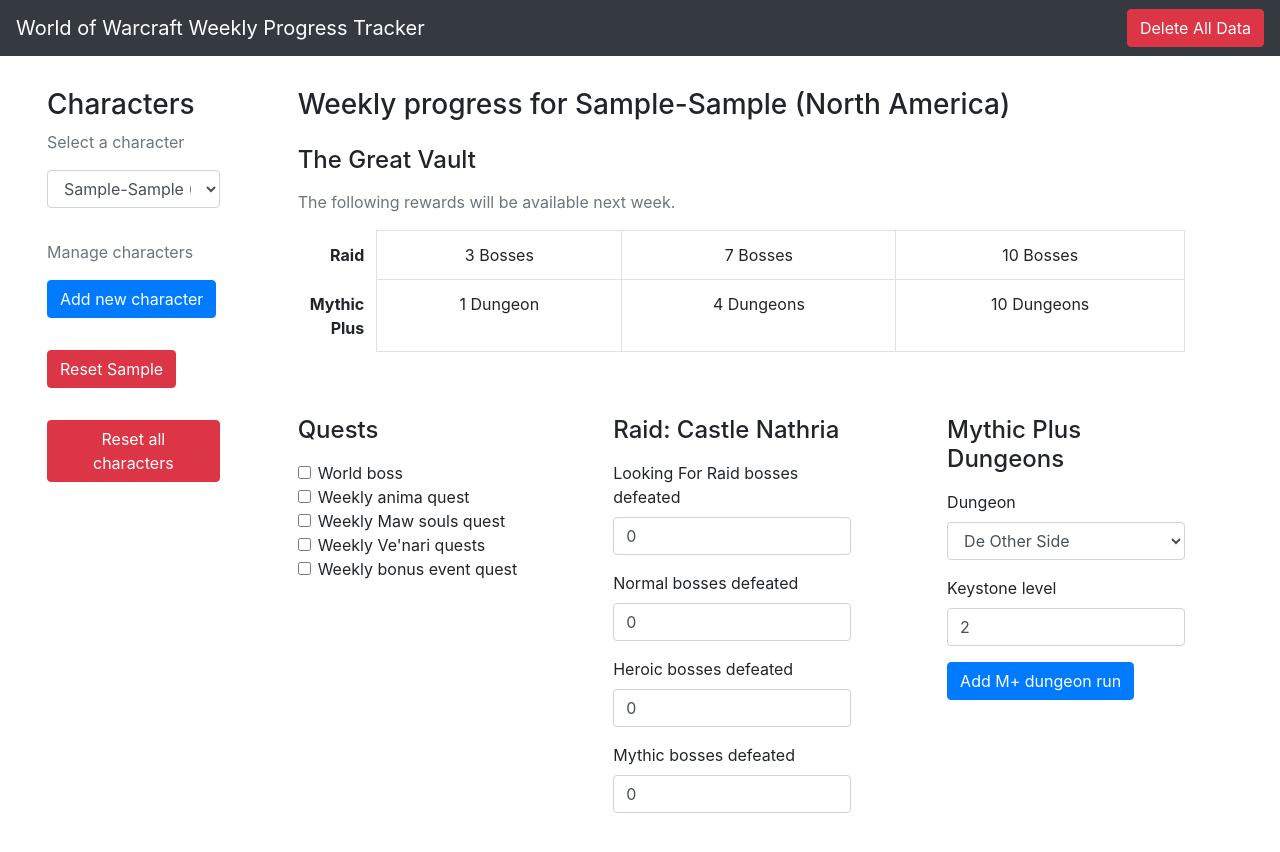
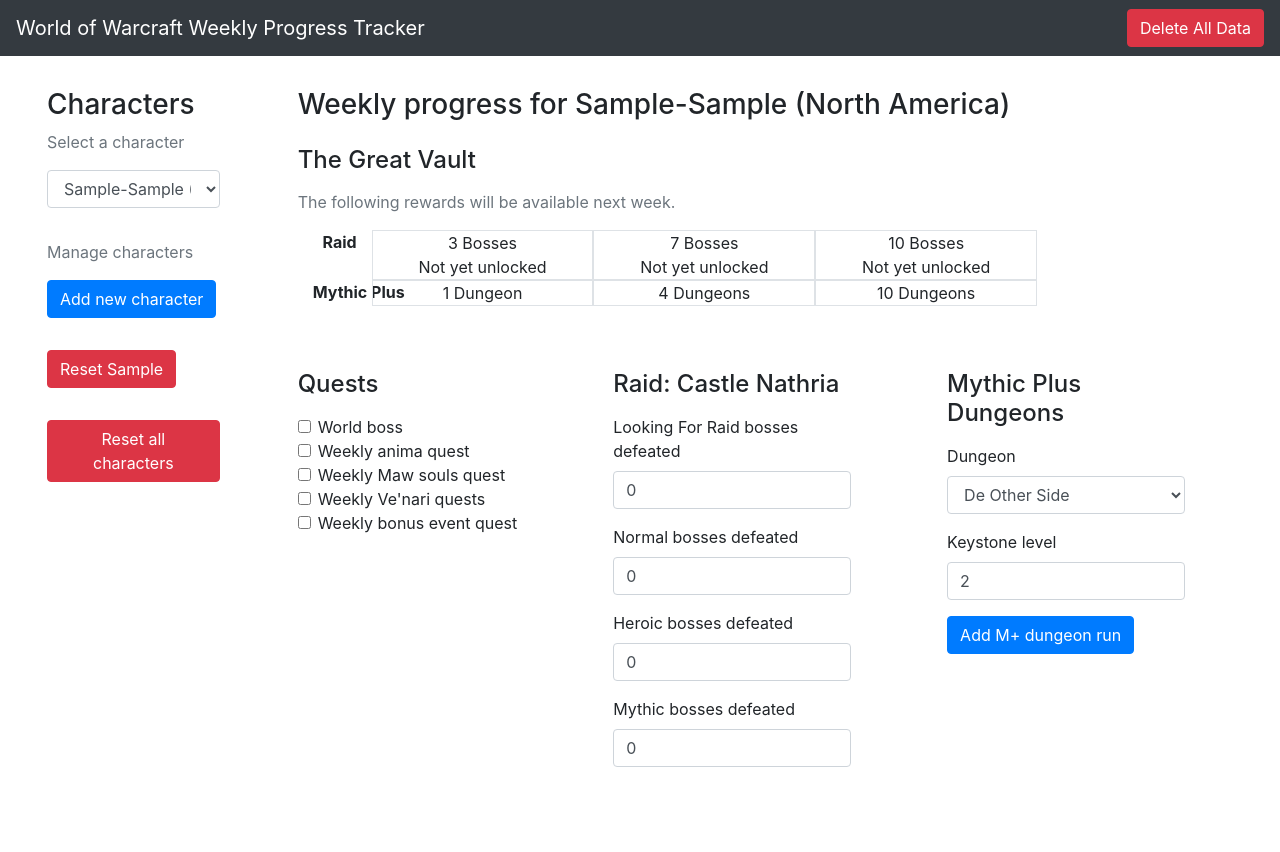
Before and after one commit to jimmycuadra/wowwpt, a React (Create React App) app: page / in a window 1280 px wide. Both pictures are taken after typing "Sample", "Sample" into the empty fields and a click on the button "Add character". Shown: the top 852 px of the page. After the commit the page ends 815 px from the top, so only its background shows below. Built offline with nearby package versions, Linux system fonts and the light colour scheme.

Commit message:
Finish functionality of raid rewards.

```diff
--- a/src/components/VaultRewards.tsx
+++ b/src/components/VaultRewards.tsx
@@ -1,8 +1,8 @@
 import React from "react";
 import { useSelector } from "react-redux";
-import Table from "react-bootstrap/Table";
 
 import { selectProgress } from "../redux/characters";
+import { raidDifficultyNames, rewards } from "../model/vault";
 
 export default function VaultRewards() {
   const progress = useSelector(selectProgress);
@@ -11,26 +11,68 @@
     return <></>;
   }
 
+  const raidItemLevel = (n: number) => {
+    const difficulty = rewards.priorities.find((difficulty) => {
+      return progress.raid[difficulty] >= n;
+    });
+
+
+    if (difficulty) {
+      return `${raidDifficultyNames[difficulty]}: Item level ${rewards.raid[difficulty].min}`;
+    } else {
+      return;
+    }
+  };
+
+  const raid3 = raidItemLevel(3);
+  const raid7 = raidItemLevel(7);
+  const raid10 = raidItemLevel(10);
+
+  let raid3ClassNames = "col-sm-3 border text-center";
+  let raid7ClassNames = raid3ClassNames;
+  let raid10ClassNames = raid3ClassNames;
+
+  if (raid3) {
+    raid3ClassNames = raid3ClassNames + " table-success";
+  }
+
+  if (raid7) {
+    raid7ClassNames = raid7ClassNames + " table-success";
+  }
+
+  if (raid10) {
+    raid10ClassNames = raid10ClassNames + " table-success";
+  }
+
   return (
     <div className="mb-5">
       <h4>The Great Vault</h4>
 
       <p className="text-muted">The following rewards will be available next week.</p>
 
-      <Table>
-        <tr>
-          <th className="col-sm-1 border-0 text-right">Raid</th>
-          <td className="border text-center">3 Bosses</td>
-          <td className="border text-center">7 Bosses</td>
-          <td className="border text-center">10 Bosses</td>
-        </tr>
-        <tr>
-          <th className="col-sm-1 border-0 text-right">Mythic Plus</th>
-          <td className="border text-center">1 Dungeon</td>
-          <td className="border text-center">4 Dungeons</td>
-          <td className="border text-center">10 Dungeons</td>
-        </tr>
-      </Table>
+      <div className="container-fluid">
+        <div className="row">
+          <div className="col col-sm-1 border-0 text-right"><strong>Raid</strong></div>
+          <div className={raid3ClassNames}>
+            3 Bosses<br />
+            {raid3 || "Not yet unlocked"}
+          </div>
+          <div className={raid7ClassNames}>
+            7 Bosses<br />
+            {raid7 || "Not yet unlocked"}
+          </div>
+          <div className={raid10ClassNames}>
+            10 Bosses<br />
+            {raid10 || "Not yet unlocked"}
+          </div>
+        </div>
+        <div className="row">
+          <div className="col-sm-1 border-0 text-right"><strong>Mythic&nbsp;Plus</strong></div>
+          <div className="col-sm-3 border text-center">1 Dungeon</div>
+          <div className="col-sm-3 border text-center">4 Dungeons</div>
+          <div className="col-sm-3 border text-center">10 Dungeons</div>
+        </div>
+      </div>
     </div>
   );
 }
--- a/src/model/character.tsx
+++ b/src/model/character.tsx
@@ -44,6 +44,8 @@
   mythic: number,
 }
 
+export type RaidDifficulty = keyof Raid;
+
 export interface MythicPlus {
   dungeon: Dungeon,
   level: number,
--- /dev/null
+++ b/src/model/vault.tsx
@@ -0,0 +1,68 @@
+import { RaidDifficulty } from "./character";
+
+export const rewards: Rewards = {
+  priorities: ["mythic", "heroic", "normal", "lfr"],
+  raid: {
+    lfr: {
+      min: 187,
+      max: 194,
+    },
+    normal: {
+      min: 200,
+      max: 207,
+    },
+    heroic: {
+      min: 213,
+      max: 220,
+    },
+    mythic: {
+      min: 226,
+      max: 233,
+    },
+  },
+  mythicPlus: {
+    2: 200,
+    3: 203,
+    4: 207,
+    5: 210,
+    6: 210,
+    7: 213,
+    8: 216,
+    9: 216,
+    10: 220,
+    11: 220,
+    12: 223,
+    13: 223,
+    14: 226,
+    15: 226,
+  }
+}
+
+export const raidDifficultyNames = {
+  lfr: "LFR",
+  normal: "Normal",
+  heroic: "Heroic",
+  mythic: "Mythic",
+}
+
+interface Rewards {
+  priorities: RaidDifficulty[],
+  raid: RaidRewards,
+  mythicPlus: MythicPlusRewards,
+}
+
+interface RaidRewards {
+  lfr: RaidRewardMinMax,
+  normal: RaidRewardMinMax,
+  heroic: RaidRewardMinMax,
+  mythic: RaidRewardMinMax,
+}
+
+interface RaidRewardMinMax {
+  min: number,
+  max: number,
+}
+
+interface MythicPlusRewards {
+  [key: number]: number,
+}
```
